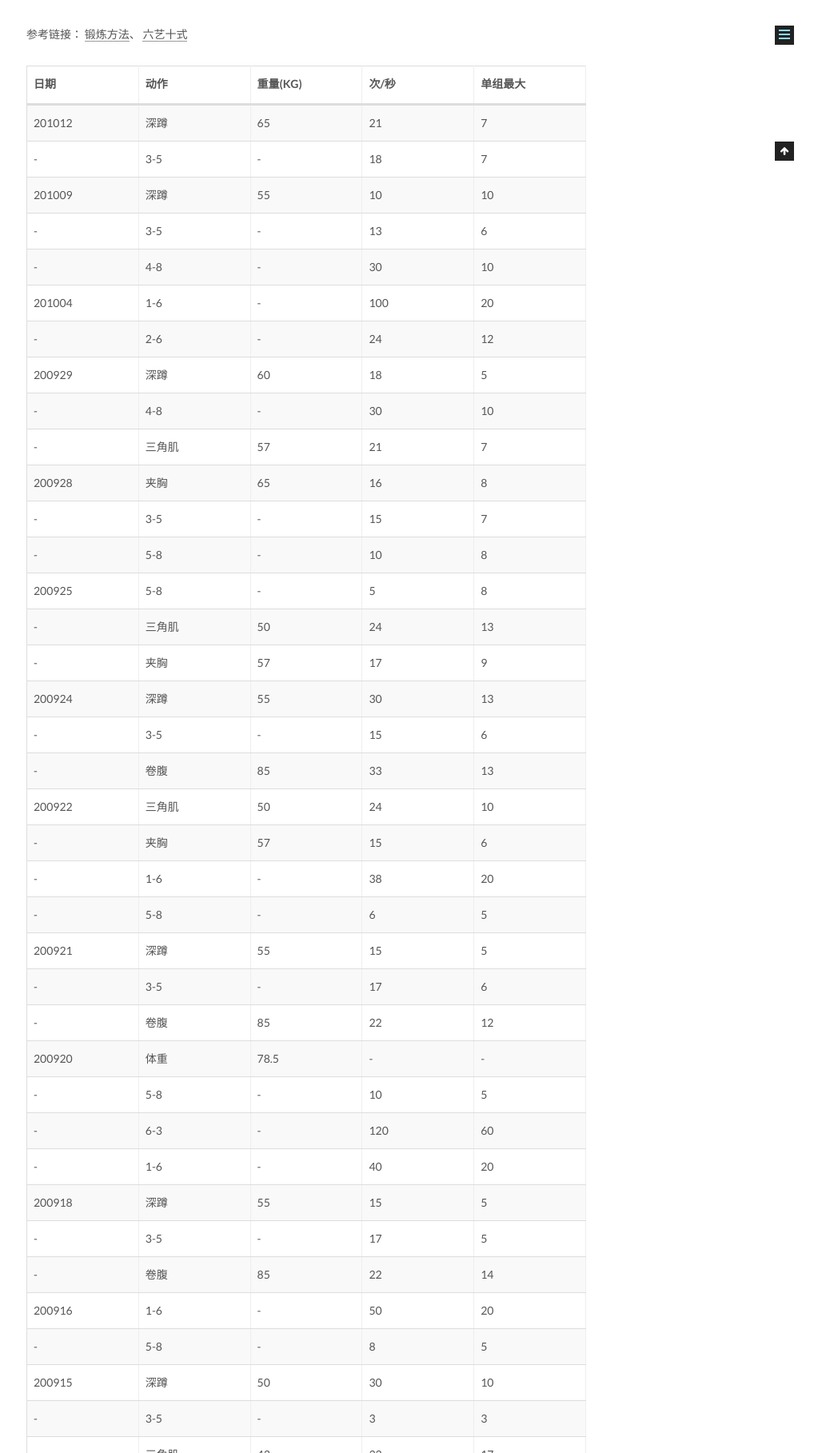
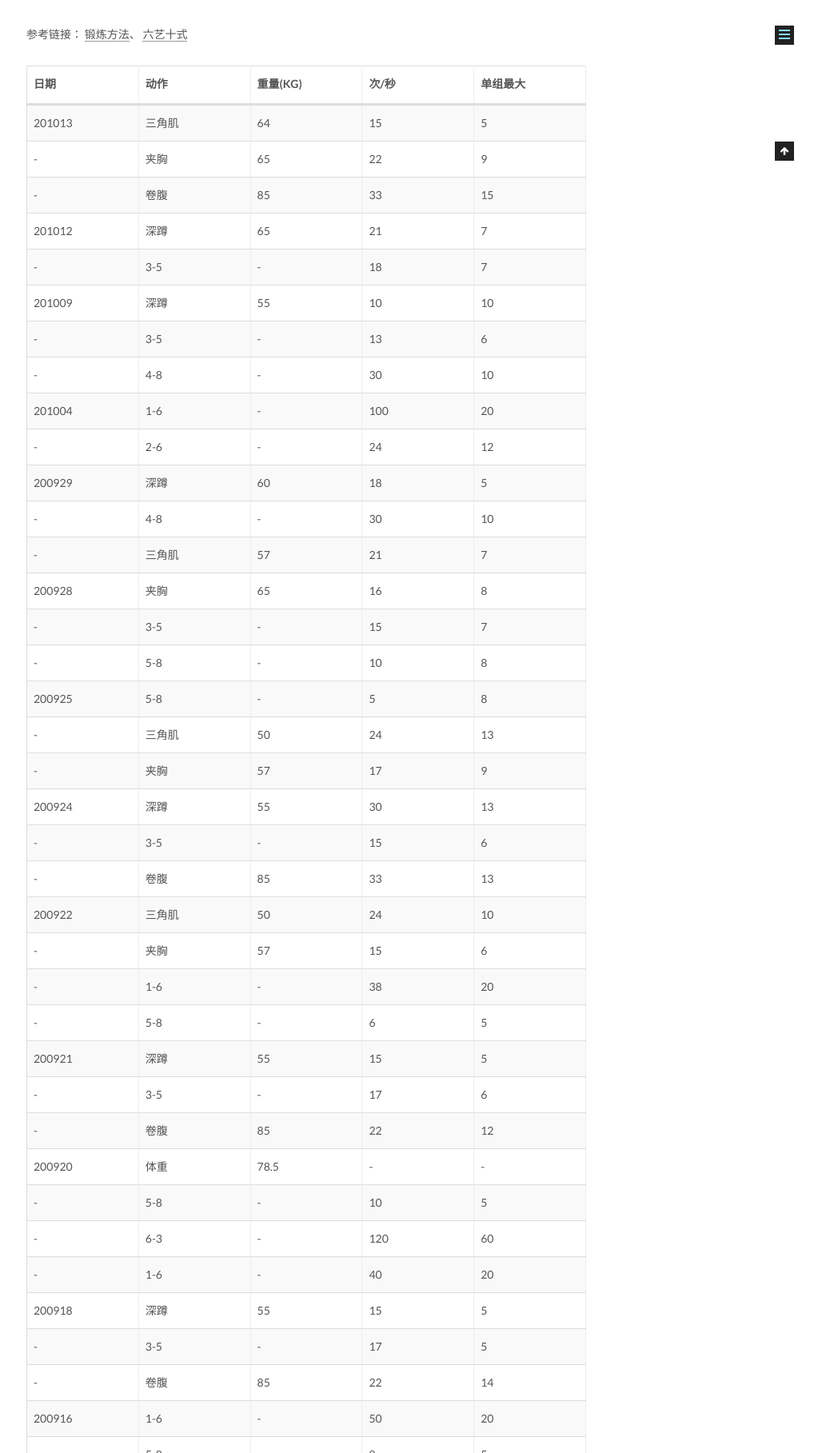
Before and after one commit to CodeHunter2006/CodeHunter2006.github.io, a Jekyll site: the page built from _posts/2020-06-01-Fitness_Record.md, in a window 1280 px wide, cut to the strip 799-2616 px from the top of the page. Shown: the whole strip at 80% size, without its empty margins (257-1280 px from the left). Built offline with Jekyll 4.4.1, drawn with Linux system fonts in a browser that asks for light colours.

Commit message:
[doc]: add contents.

```diff
--- a/_posts/2020-06-01-Fitness_Record.md
+++ b/_posts/2020-06-01-Fitness_Record.md
@@ -14,6 +14,9 @@ tags: Healthy
 
 | 日期   | 动作     | 重量(KG) | 次/秒 | 单组最大 |
 | ------ | -------- | -------- | ----- | -------- |
+| 201013 | 三角肌   | 64       | 15    | 5        |
+| -      | 夹胸     | 65       | 22    | 9        |
+| -      | 卷腹     | 85       | 33    | 15       |
 | 201012 | 深蹲     | 65       | 21    | 7        |
 | -      | 3-5      | -        | 18    | 7        |
 | 201009 | 深蹲     | 55       | 10    | 10       |
```
Also changed, not shown: _posts/2019-12-28-Go_Package.md (+2 -0 lines).
